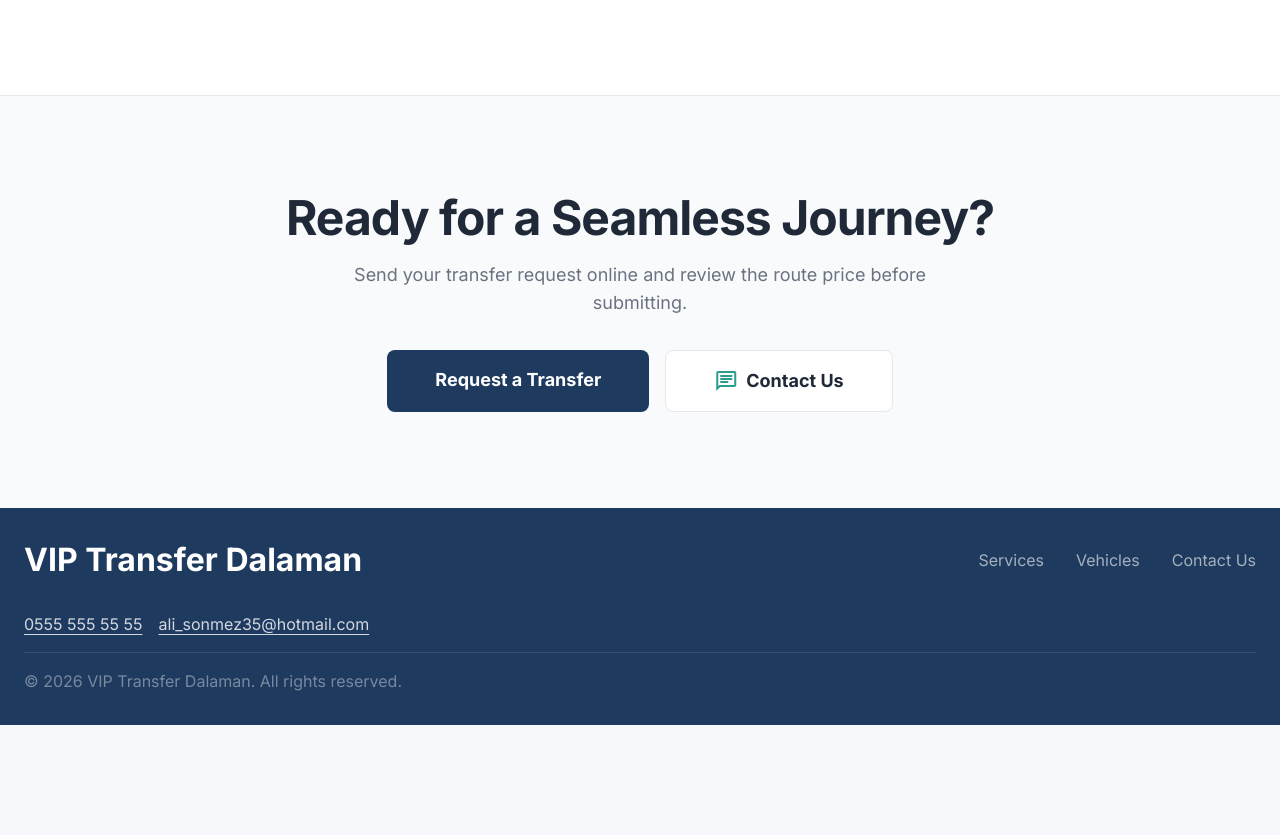
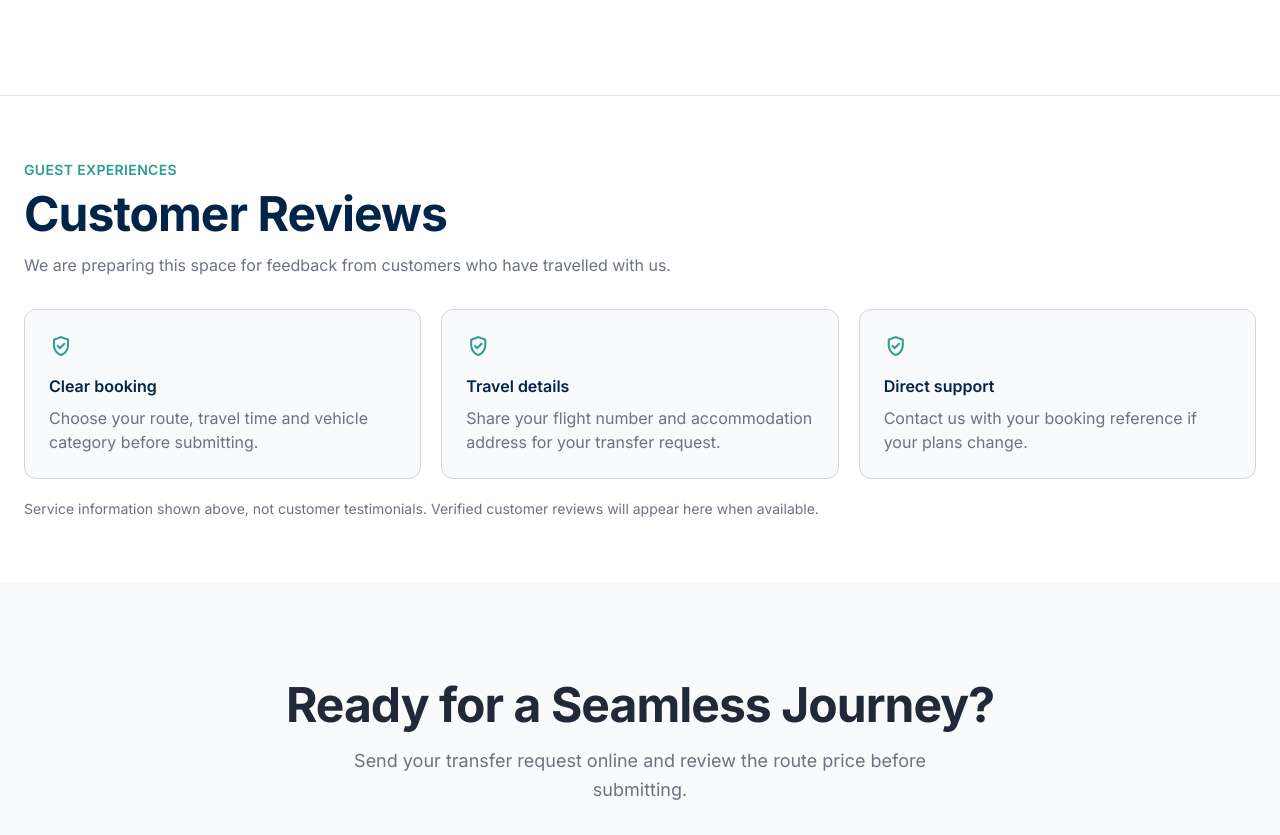
Before and after one commit to Alisnmez/vip-transfer-dalaman, a React (Vite) app in the folder frontend/: page / in a window 1280 px wide. Shown: the part 2254-3089 px from the top of the page. Before the commit the page ends 2979 px from the top, so only its background shows below. Built offline with nearby package versions, Linux system fonts and the light colour scheme; no server answers.

Commit message:
ui: prepare customer reviews section without fabricated testimonials

```diff
--- a/frontend/src/pages/public/HomePage.tsx
+++ b/frontend/src/pages/public/HomePage.tsx
@@ -192,6 +192,30 @@ export function HomePage() {
         </div>
       </section>
 
+      <section aria-labelledby="guest-reviews-title" className="bg-white py-16">
+        <div className="mx-auto max-w-container-max px-gutter">
+          <div className="mb-8 max-w-2xl">
+            <p className="mb-2 text-sm font-semibold uppercase tracking-wide text-secondary">Guest experiences</p>
+            <h2 id="guest-reviews-title" className="font-display-lg text-display-lg text-admin-primary">Customer Reviews</h2>
+            <p className="mt-3 text-on-surface-variant">We are preparing this space for feedback from customers who have travelled with us.</p>
+          </div>
+          <div className="grid gap-5 md:grid-cols-3">
+            {[
+              ['Clear booking', 'Choose your route, travel time and vehicle category before submitting.'],
+              ['Travel details', 'Share your flight number and accommodation address for your transfer request.'],
+              ['Direct support', 'Contact us with your booking reference if your plans change.'],
+            ].map(([title, description]) => (
+              <article key={title} className="rounded-xl border border-outline-variant bg-background p-6">
+                <span aria-hidden="true" className="material-symbols-outlined mb-4 text-secondary">verified_user</span>
+                <h3 className="mb-2 font-semibold text-admin-primary">{title}</h3>
+                <p className="text-on-surface-variant">{description}</p>
+              </article>
+            ))}
+          </div>
+          <p className="mt-5 text-sm text-on-surface-variant">Service information shown above, not customer testimonials. Verified customer reviews will appear here when available.</p>
+        </div>
+      </section>
+
       <section className="py-24 relative bg-background">
         <div className="max-w-container-max mx-auto px-gutter text-center relative z-10">
           <h2 className="font-display-lg text-display-lg text-on-surface mb-stack-md">
```
